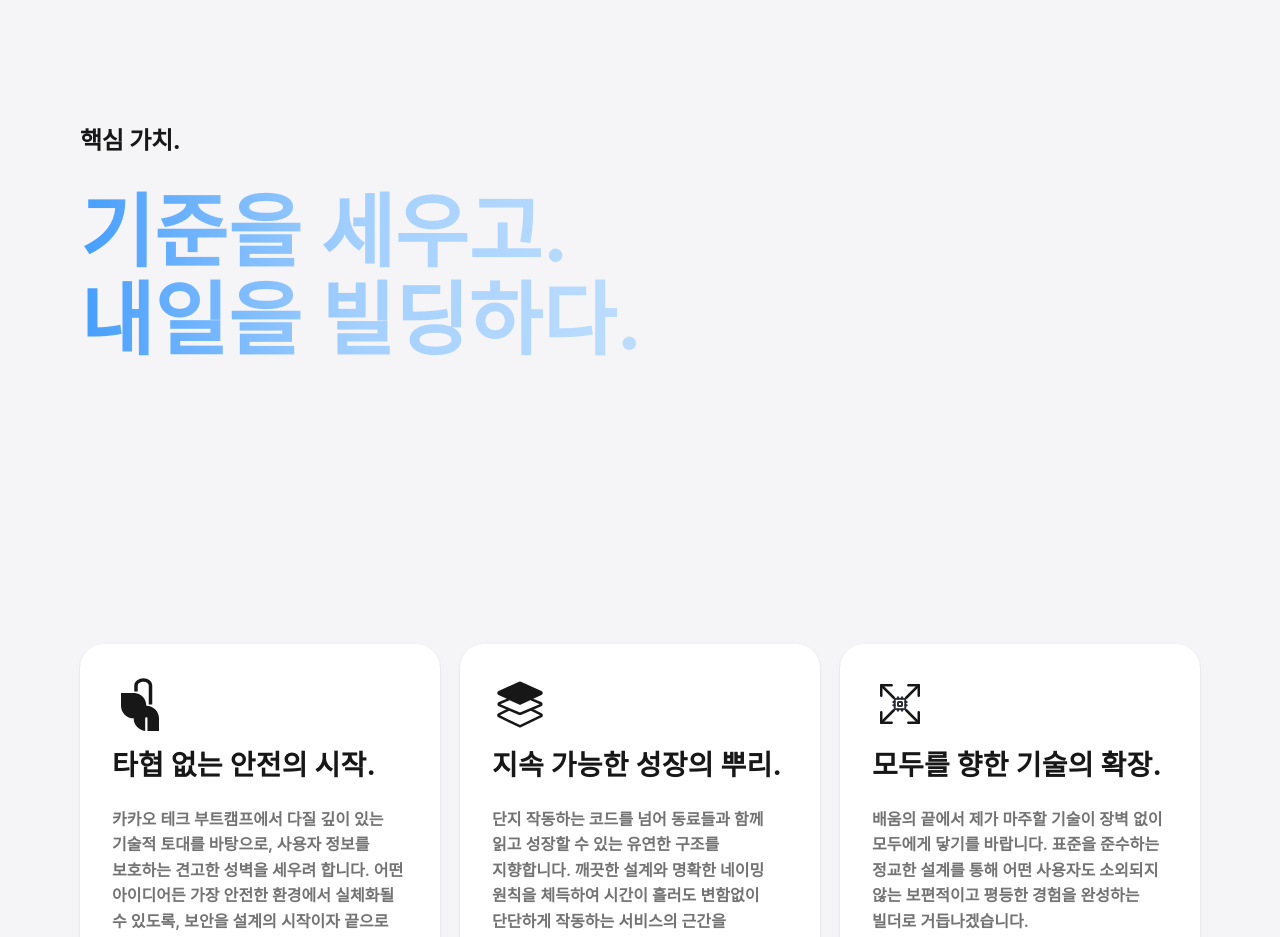
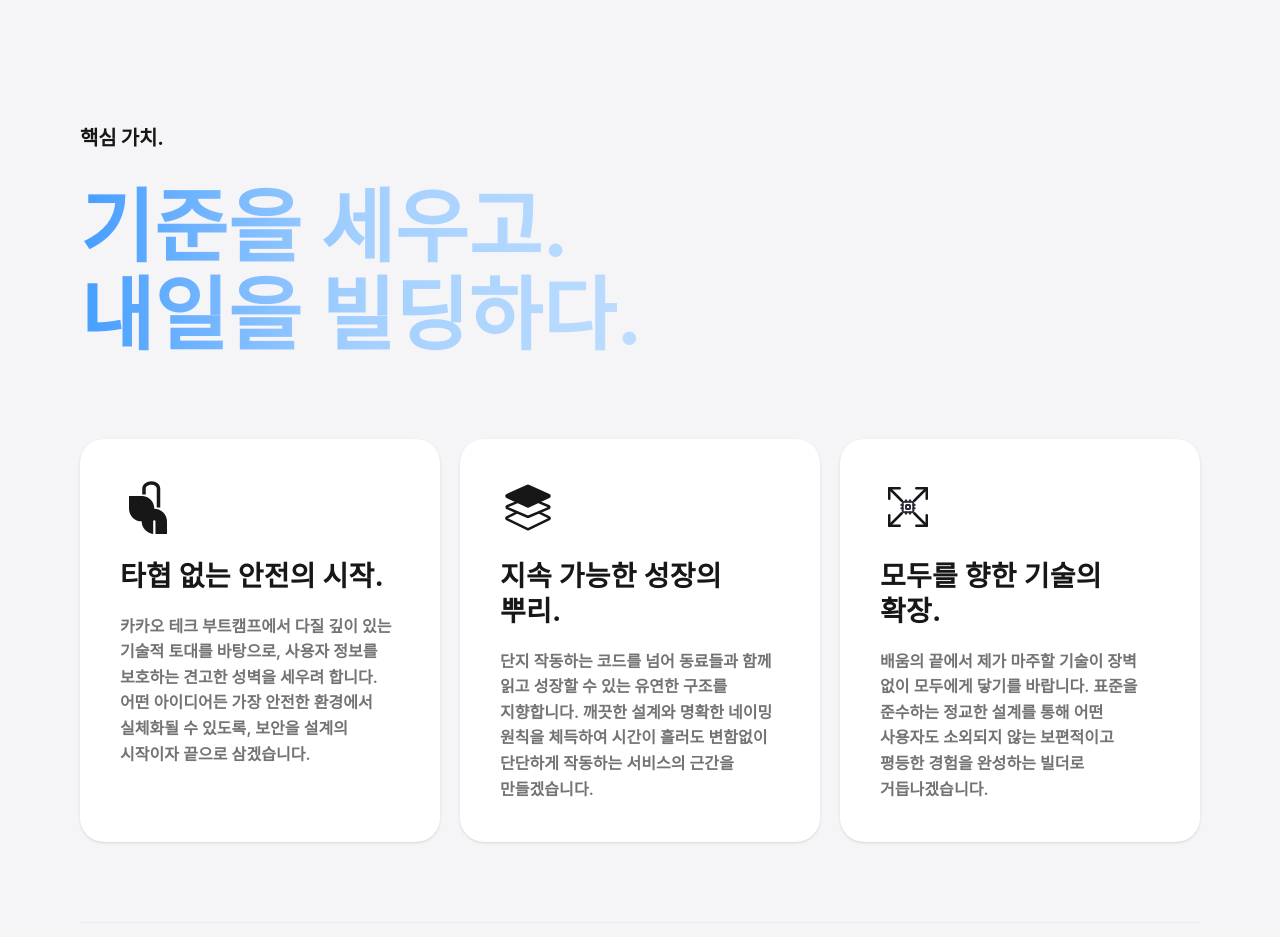
Before and after one commit to BS-Stack-Lab/portfolio-site-2026, a Next.js app: page / in a window 1280 px wide. Shown: the part 8220-9157 px from the top of the page. Built offline with nearby package versions, Linux system fonts and the light colour scheme; a web font is replaced by a local one.

Commit message:
adkfjaslkdfj

```diff
--- a/components/ValueFooter.tsx
+++ b/components/ValueFooter.tsx
@@ -29,14 +29,14 @@ const VALUE_CARDS = [
 export default function ValueFooter() {
   return (
     <footer className="w-full bg-[#F5F5F7] flex flex-col items-center pt-[140px] pb-[80px] px-[20px] md:px-[40px] xl:px-[80px]">
-      <div className="w-full max-w-[1280px] flex flex-col gap-[100px] md:gap-[140px] xl:gap-[280px]">
+      <div className="w-full max-w-[1280px] flex flex-col xl:gap-[80px] md:gap-[80px] gap-[40px]">
 
         {/* 상단 타이틀 섹션 */}
-        <div className="flex flex-col items-start gap-[24px] md:gap-[32px] w-full">
-          <span className="font-wanted font-bold text-[20px] md:text-[24px] leading-tight text-[#171717] tracking-[-0.23px]">
+        <div className="flex flex-col items-start xl:gap-[32px] md:gap-[20px] gap-[12px] w-full">
+          <span className="font-wanted font-bold xl:text-[20px] md:text-[24px] text-[14px] leading-tight text-[#171717] tracking-[-0.23px]">
             핵심 가치.
           </span>
-          <h2 className="font-wanted font-bold text-[36px] md:text-[56px] xl:text-[80px] leading-[1.1] tracking-[0.23px] bg-gradient-to-r from-[#449EFF] via-[#A4D0FF] to-[#BDDDFF] bg-clip-text text-transparent break-keep">
+          <h2 className="font-wanted font-bold xl:text-[80px] md:text-[64px] text-[36px] leading-[1.1] tracking-[0.23px] bg-gradient-to-r from-[#449EFF] via-[#A4D0FF] to-[#BDDDFF] bg-clip-text text-transparent break-keep">
             기준을 세우고.<br />내일을 빌딩하다.
           </h2>
         </div>
@@ -44,14 +44,16 @@ export default function ValueFooter() {
         {/* 🛠 중앙 카드 섹션: 반응형 정렬 수정 🛠 */}
         {/* 모바일/태블릿(xl 미만): flex-col (세로 나열) */}
         {/* 데스크톱(xl 이상): grid-cols-3 (가로 3열) */}
-        <div className="flex flex-col xl:grid xl:grid-cols-3 gap-[20px] w-full">
+        <div className="flex flex-col xl:grid xl:grid-cols-3 gap-[20px] w-full items-stretch">
           {VALUE_CARDS.map((card) => (
             <div
               key={card.id}
-              className="flex flex-col items-start p-[32px] md:p-[40px] xl:p-[32px] gap-[16px] w-full min-h-[346px] bg-white rounded-[24px] shadow-sm hover:shadow-md transition-shadow duration-300"
+              // h-[346px] 대신 h-auto를 사용해 내용물에 따라 늘어나게 합니다.
+              // items-stretch 덕분에 같은 줄의 카드는 가장 긴 카드 높이에 맞춰집니다.
+              className="flex flex-col items-start p-[32px] md:p-[40px] xl:p-[40px] gap-[24px] w-full h-auto bg-white rounded-[24px] shadow-sm hover:shadow-md transition-all duration-300"
             >
               {/* 아이콘 이미지 */}
-              <div className="w-[56px] h-[56px] flex items-center justify-center overflow-hidden">
+              <div className="w-[56px] h-[56px] flex items-center justify-center shrink-0">
                 <img
                   src={`${ICON_BASE_PATH}${card.iconName}`}
                   alt={card.title}
@@ -59,10 +61,12 @@ export default function ValueFooter() {
                 />
               </div>
 
-              <div className="flex flex-col gap-[20px] md:gap-[24px] w-full">
+              {/* 텍스트 영역 */}
+              <div className="flex flex-col gap-[16px] md:gap-[20px] w-full">
                 <h3 className="font-wanted font-bold text-[24px] md:text-[28px] leading-tight text-[#171717] tracking-[0.23px] break-keep">
                   {card.title}
                 </h3>
+                {/* desc의 높이가 변하면 부모 div와 카드 전체 높이가 함께 변합니다. */}
                 <p className="font-wanted font-semibold text-[15px] md:text-[16px] leading-[1.6] text-[#737373] tracking-[0.057px] break-keep">
                   {card.desc}
                 </p>
```
